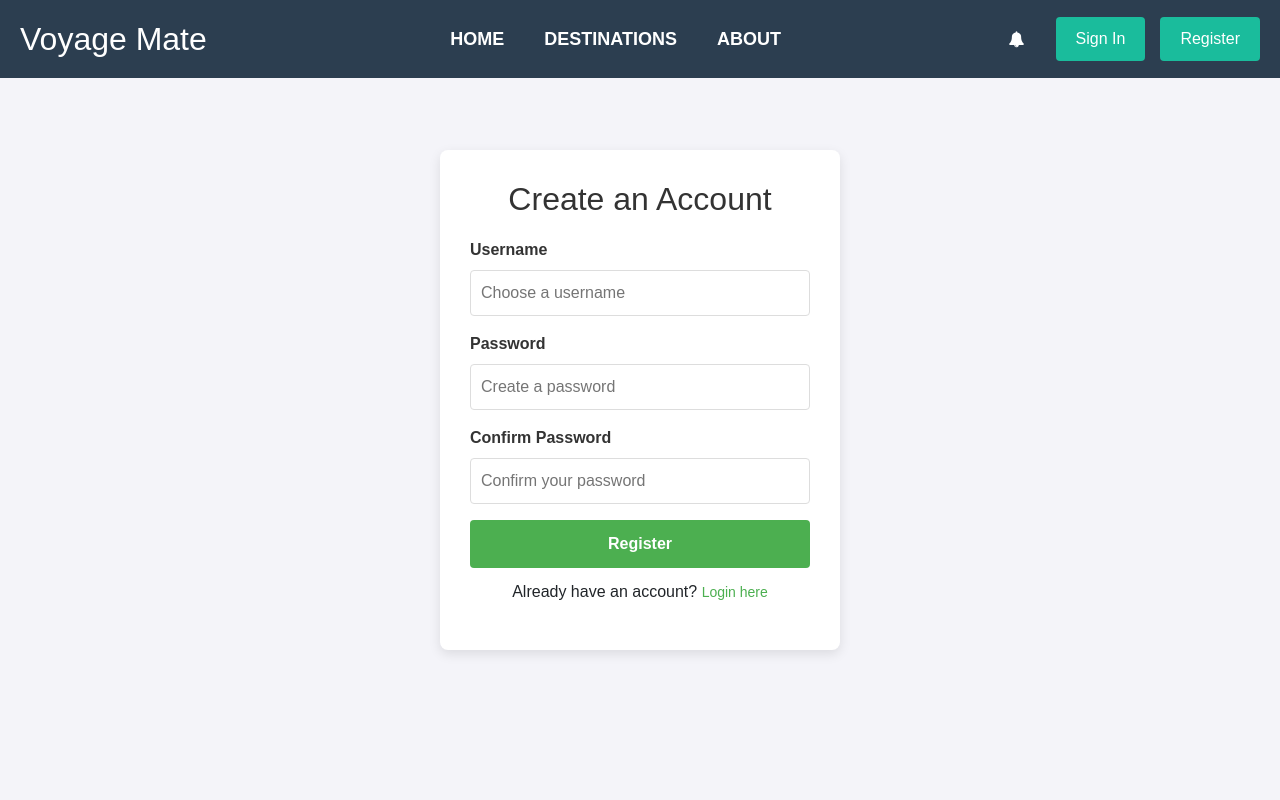
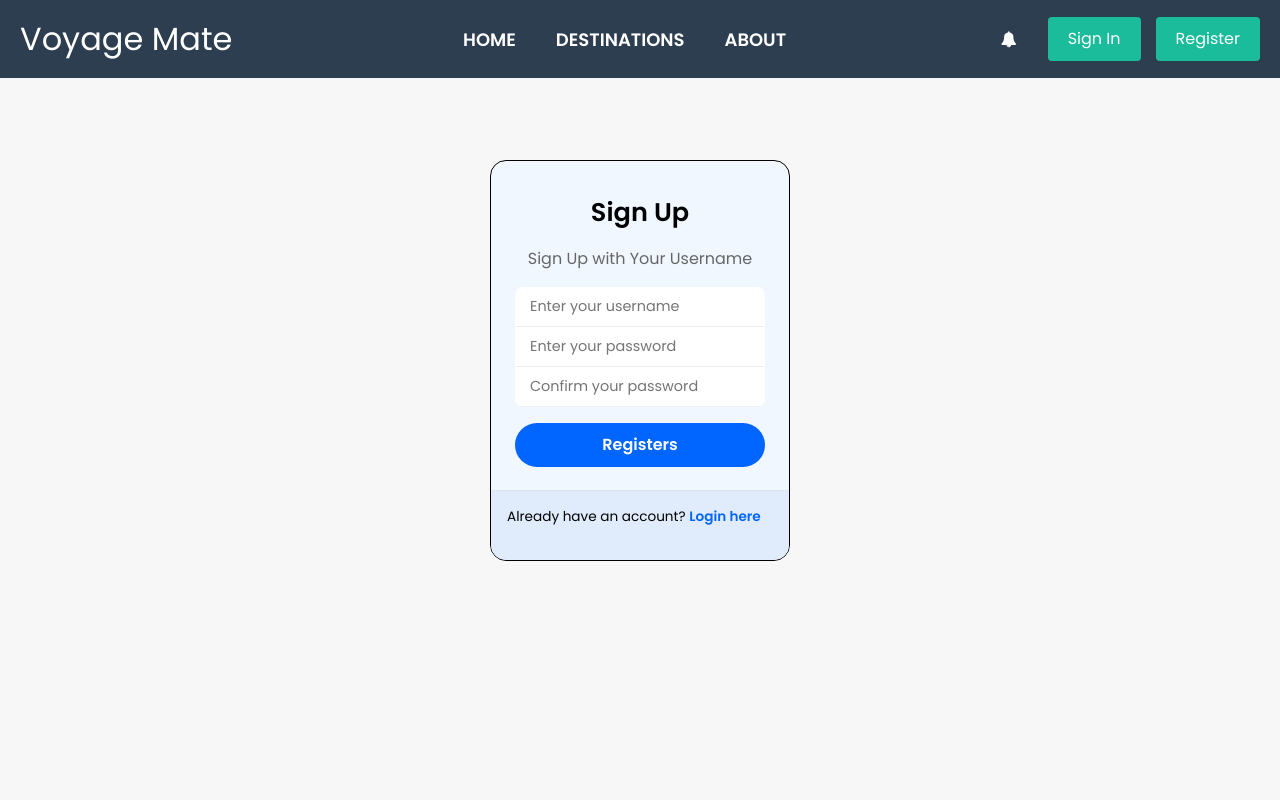
Before and after one commit to Amjuks/Byte-Force_WebDev, a Django app: page /voyage_mate/register/ in a window 1280 px wide. Run offline with Django 5.2, Linux system fonts and the light colour scheme.

Commit message:
auth forms

```diff
--- a/byte_force/voyage_mate/static/voyage_mate/register.css
+++ b/byte_force/voyage_mate/static/voyage_mate/register.css
@@ -1,88 +1,88 @@
-/* Basic reset */
-* {
-    margin: 0;
-    padding: 0;
-    box-sizing: border-box;
+.register-container {
+  display: flex;
+  justify-content: center;
+  margin-top: 10rem;
 }
 
-  body {
-    font-family: Arial, sans-serif;
-    background-color: #f4f4f9;
-    display: flex;
-    justify-content: center;
-    align-items: center;
-    height: 100vh;
+.form-box {
+  max-width: 300px;
+  background: #f1f7fe;
+  overflow: hidden;
+  border-radius: 16px;
+  color: #010101;
+  border: 1px solid black;
 }
 
-  /* Registration Form Container */
-  .register-container {
-    width: 100%;
-    max-width: 400px;
-    padding: 30px;
-    background: #fff;
-    box-shadow: 0px 4px 12px rgba(0, 0, 0, 0.1);
-    border-radius: 8px;
+.form {
+  position: relative;
+  display: flex;
+  flex-direction: column;
+  padding: 32px 24px 24px;
+  gap: 16px;
+  text-align: center;
 }
 
-  /* Heading */
-  .register-form h2 {
-    text-align: center;
-    margin-bottom: 20px;
-    color: #333;
+/*Form text*/
+.title {
+  font-weight: bold;
+  font-size: 1.6rem;
 }
 
-  /* Label Styling */
-  label {
-    font-weight: bold;
-    color: #333;
+.subtitle {
+  font-size: 1rem;
+  color: #666;
 }
 
-  /* Input Fields */
-  input[type="text"],
-  input[type="password"] {
+/*Inputs box*/
+.form-container {
+  overflow: hidden;
+  border-radius: 8px;
+  background-color: #fff;
   width: 100%;
-    padding: 10px;
-    margin: 8px 0 16px 0;
-    border: 1px solid #ddd;
-    border-radius: 4px;
-    transition: border-color 0.3s ease;
 }
 
-  input[type="text"]:focus,
-  input[type="password"]:focus {
-    border-color: #4CAF50;
+.input {
+  background: none;
+  border: 0;
+  outline: 0;
+  height: 40px;
+  width: 100%;
+  border-bottom: 1px solid #eee;
+  font-size: .9rem;
+  padding: 8px 15px;
 }
 
-  /* Register Button */
-  button[type="submit"] {
-    width: 100%;
-    padding: 12px;
-    background-color: #4CAF50;
-    border: none;
-    color: white;
-    font-size: 16px;
-    font-weight: bold;
-    cursor: pointer;
-    border-radius: 4px;
-    transition: background-color 0.3s ease;
+.form-section {
+  padding: 16px;
+  font-size: .85rem;
+  background-color: #e0ecfb;
+  box-shadow: rgb(0 0 0 / 8%) 0 -1px;
 }
 
-  button[type="submit"]:hover {
-    background-color: #45a049;
+.form-section a {
+  font-weight: bold;
+  color: #0066ff;
+  transition: color .3s ease;
 }
 
-  /* Login Link */
-  p {
-    text-align: center;
-    margin-top: 12px;
+.form-section a:hover {
+  color: #005ce6;
+  text-decoration: underline;
 }
 
-  p a {
-    color: #4CAF50;
-    text-decoration: none;
-    font-size: 14px;
+/*Button*/
+.form button {
+  background-color: #0066ff;
+  color: #fff;
+  border: 0;
+  border-radius: 24px;
+  padding: 10px 16px;
+  font-size: 1rem;
+  font-weight: 600;
+  cursor: pointer;
+  transition: background-color .3s ease;
 }
 
-  p a:hover {
-    text-decoration: underline;
+.form button:hover {
+  background-color: #005ce6;
 }
--- a/byte_force/voyage_mate/templates/voyage_mate/register.html
+++ b/byte_force/voyage_mate/templates/voyage_mate/register.html
@@ -6,28 +6,24 @@
 {% endblock %}
 
 {% block content %}
-  <div class="register-container">
-    <form class="register-form" action="{% url 'voyage_mate:register' %}" method="post">
-      {% csrf_token %}
-      <h2>Create an Account</h2>
+<div class="register-container">
+  <div class="form-box">
+    <form class="form" action="{% url 'voyage_mate:register' %}" method="post">
+    {% csrf_token %}
 
-      <!-- Username Field -->
-      <label for="username">Username</label>
-      <input type="text" id="username" name="username" placeholder="Choose a username" required>
+        <span class="title">Sign Up</span>
+        <span class="subtitle">Sign Up with Your Username</span>
+        <div class="form-container">
+          <input class="input" type="text" id="username" name="username" placeholder="Enter your username" required>
+          <input class="input" type="password" id="password" name="password" placeholder="Enter your password" required>
+          <input class="input" type="password" id="confirmation" name="confirmation" placeholder="Confirm your password" required>
 
-      <!-- Password Field -->
-      <label for="password">Password</label>
-      <input type="password" id="password" name="password" placeholder="Create a password" required>
-
-      <!-- Confirm Password Field -->
-      <label for="confirm-password">Confirm Password</label>
-      <input type="password" id="confirm-password" name="confirm-password" placeholder="Confirm your password" required>
-
-      <!-- Register Button -->
-      <button type="submit">Register</button>
-
-      <!-- Login Link -->
-      <p>Already have an account? <a href="{% url 'voyage_mate:login' %}">Login here</a></p>
+        </div>
+        <button type="submit">Registers</button>
     </form>
-  </div>
+    <div class="form-section">
+    <p>Already have an account? <a href="{% url 'voyage_mate:login' %}">Login here</a></p>
+    </div>
+    </div>
+</div>
 {% endblock %}
```
Also changed, not shown: byte_force/voyage_mate/static/voyage_mate/auth-form.css (added, +81 -0 lines), byte_force/voyage_mate/static/voyage_mate/sign-in.css (+57 -64 lines), byte_force/voyage_mate/templates/voyage_mate/sign-in.html (+15 -16 lines), byte_force/db.sqlite3. Lines whose indentation alone changed are shown as unchanged.
